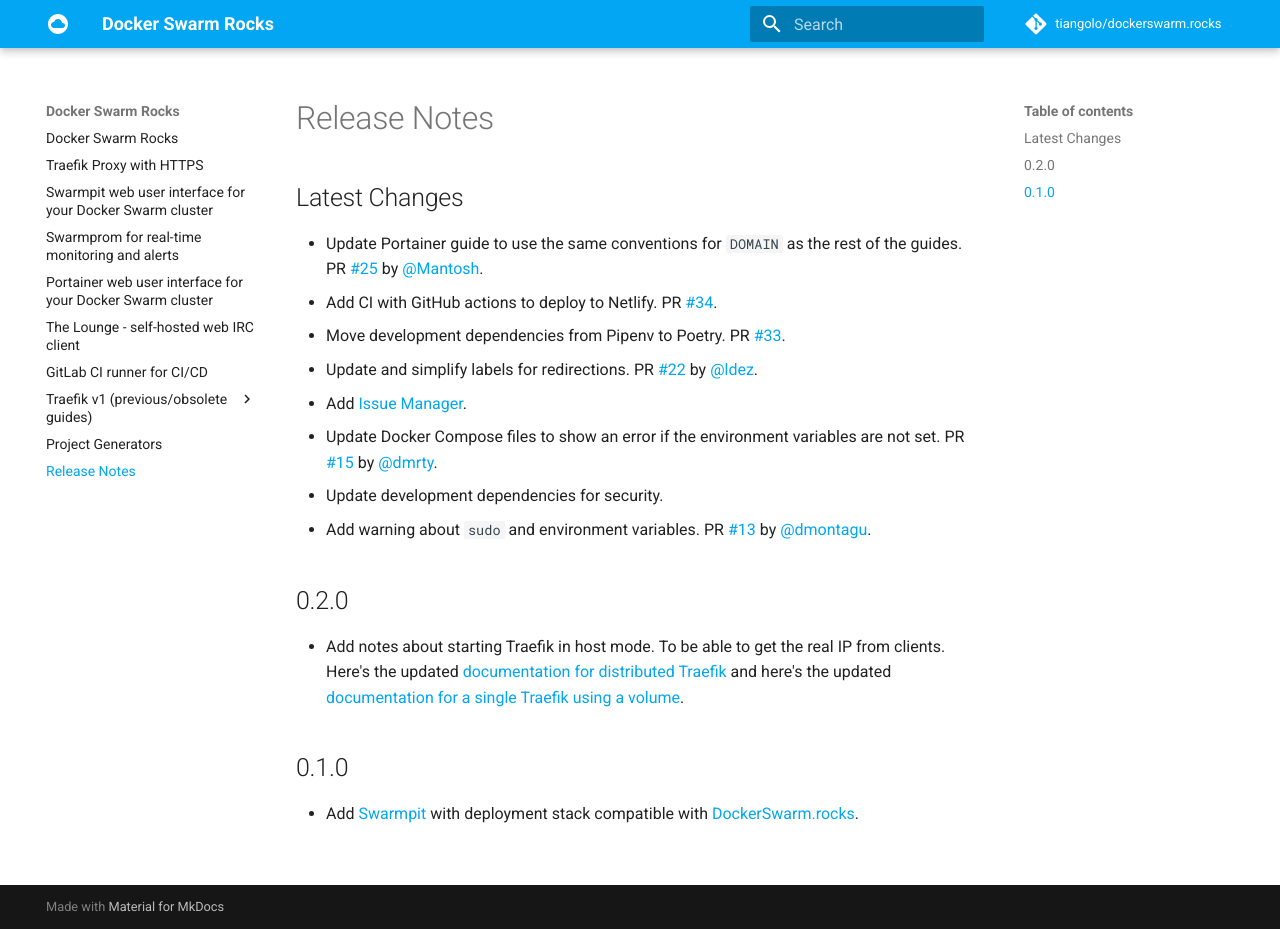
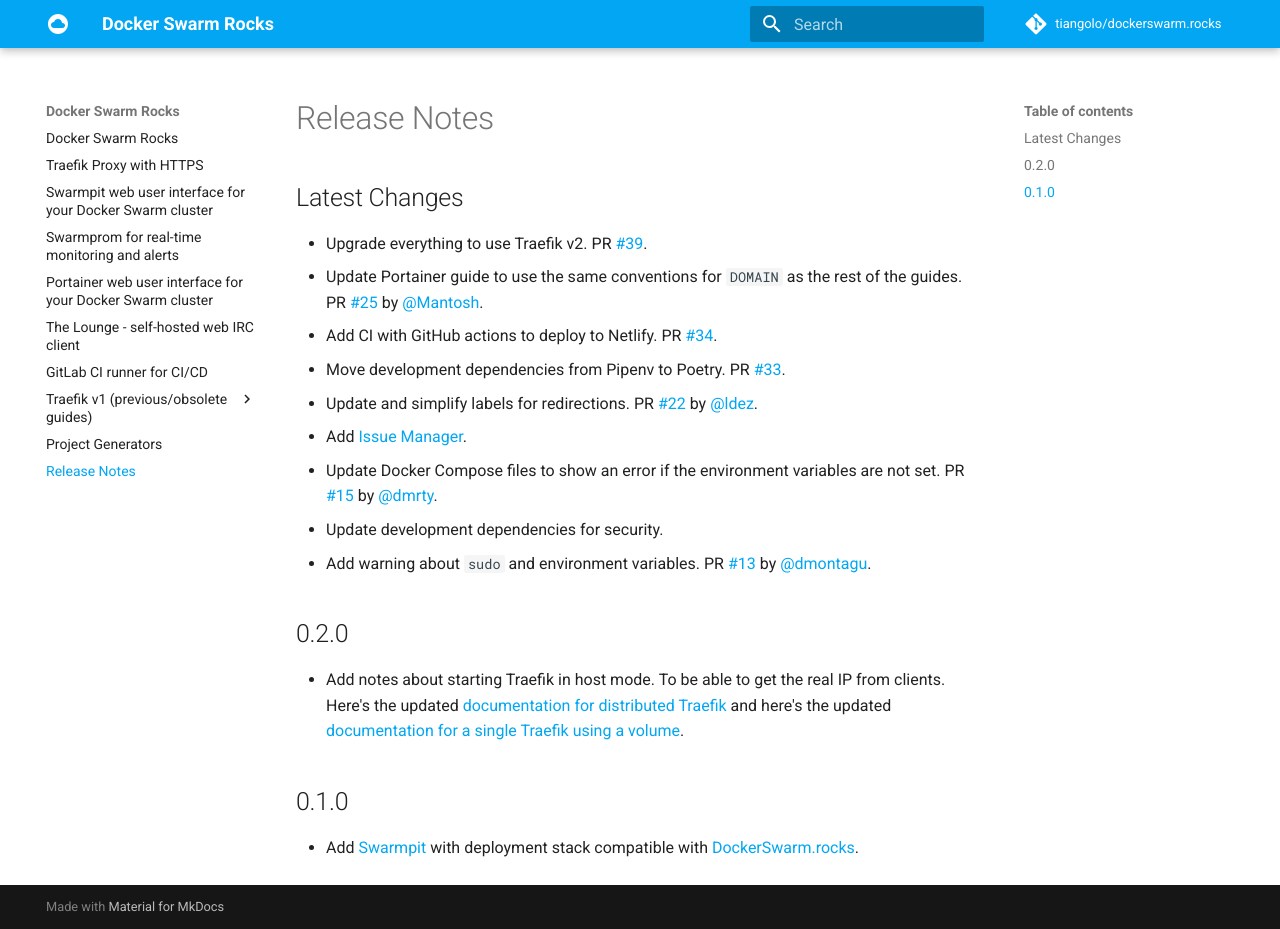
Before and after one commit to tiangolo/dockerswarm.rocks, an MkDocs documentation site: the page built from docs/release-notes.md, in a window 1280 px wide and 929 px high. Built offline with MkDocs 1.6.1 and Material for MkDocs 9.7.7, drawn with Linux system fonts in a browser that asks for light colours; comment, search, counter and statistics services are not loaded.

Commit message:
📝 Update release notes

```diff
--- a/docs/release-notes.md
+++ b/docs/release-notes.md
@@ -2,6 +2,7 @@
 
 ## Latest Changes
 
+* Upgrade everything to use Traefik v2. PR [#39](https://github.com/tiangolo/dockerswarm.rocks/pull/39).
 * Update Portainer guide to use the same conventions for `DOMAIN` as the rest of the guides. PR [#25](https://github.com/tiangolo/dockerswarm.rocks/pull/25) by [@Mantosh](https://github.com/Mantosh).
 * Add CI with GitHub actions to deploy to Netlify. PR [#34](https://github.com/tiangolo/dockerswarm.rocks/pull/34).
 * Move development dependencies from Pipenv to Poetry. PR [#33](https://github.com/tiangolo/dockerswarm.rocks/pull/33).
```
